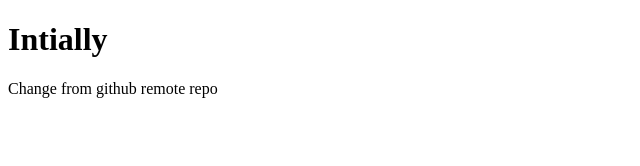
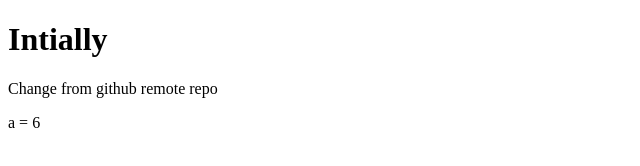
Before and after one commit to Nipun1606/web-dev-1, a plain HTML site: page index.html in a window 1280 px wide. Shown: the full height of the page, 0-640 px from the left. Drawn offline with Linux system fonts and the light colour scheme.

Commit message:
A new variable

```diff
--- a/index.html
+++ b/index.html
@@ -8,5 +8,6 @@
 <body>
     <h1>Intially</h1>
     <p>Change from github remote repo</p>
+    a = 6
 </body>
 </html>
```
